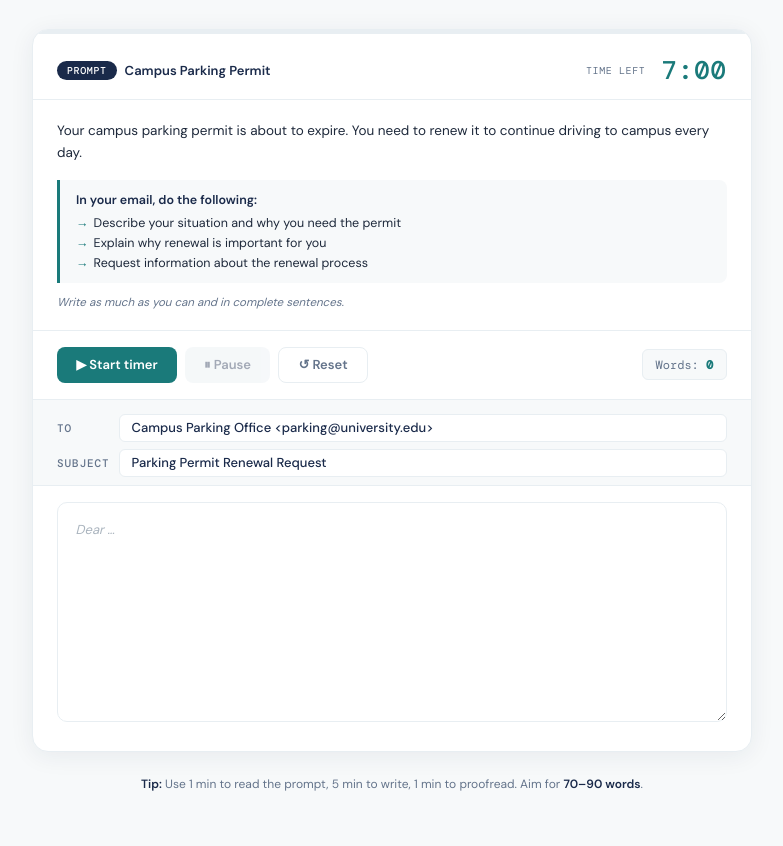
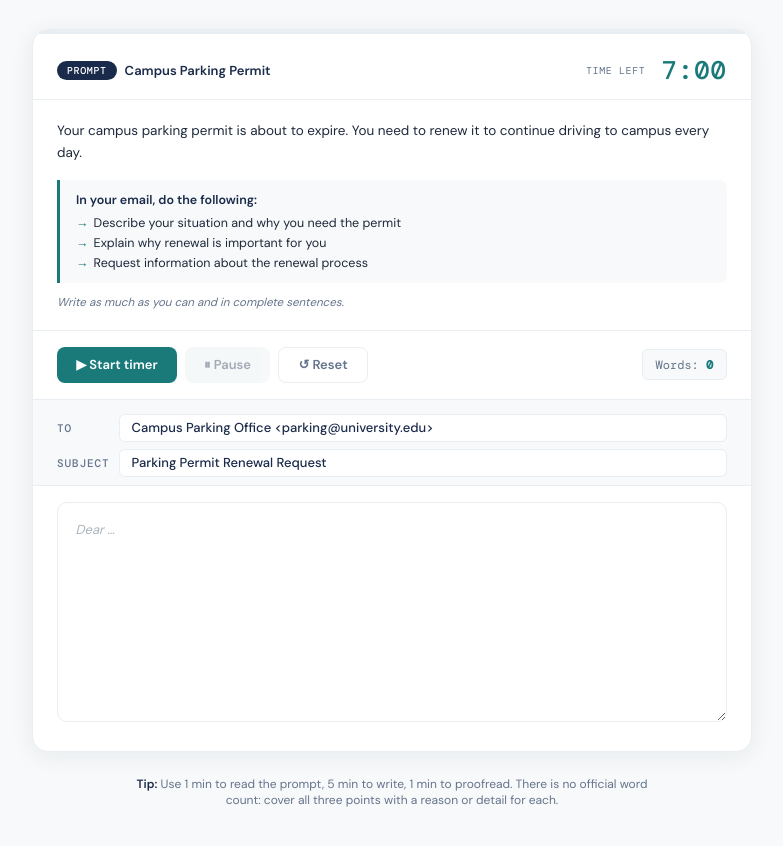
Before and after one commit to lidi27-max/Prep, a plain HTML site: page email_practice.html in a window 1280 px wide. Shown: the part 116-962 px from the top of the page, without its empty margins (248-1031 px from the left). Drawn offline with nearby package versions, Linux system fonts and the light colour scheme.

Commit message:
Add files via upload

```diff
--- a/email_practice.html
+++ b/email_practice.html
@@ -482,7 +482,7 @@
 </div>
 
 <p class="footer-tip">
-  <strong>Tip:</strong> Use 1 min to read the prompt, 5 min to write, 1 min to proofread. Aim for <strong>70–90 words</strong>.
+  <strong>Tip:</strong> Use 1 min to read the prompt, 5 min to write, 1 min to proofread. There is no official word count: cover all three points with a reason or detail for each.
 </p>
 
 <script>
@@ -666,7 +666,7 @@ function updateWordCount() {
   const words = text === '' ? 0 : text.split(/\s+/).filter(w => w.length > 0).length;
   const span = document.getElementById('wordCount');
   span.textContent = words;
-  span.style.color = words >= 70 && words <= 90 ? 'var(--green)' : words > 90 ? 'var(--warn)' : 'var(--teal)';
+  span.style.color = 'var(--teal)';
 }
 
 function updateProgress() {
```
